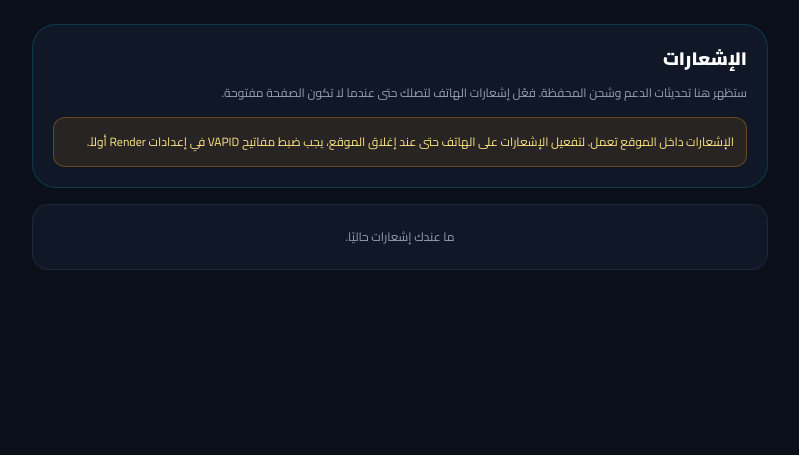
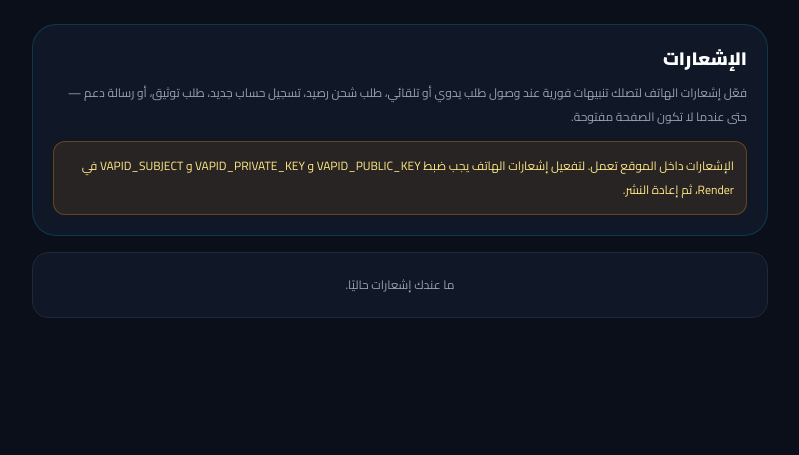
Before and after one commit to OWJMEDIA963/OWJ-MEDIA, a Flask app: page /notifications in a window 1280 px wide. Shown: the part 61-516 px from the top of the page, without its empty margins (240-1039 px from the left). Run offline with Flask 3, Linux system fonts and the light colour scheme; a user stored in the database is signed in; data that the repository does not hold is empty.

Commit message:
Add files via upload

```diff
--- a/app.py
+++ b/app.py
@@ -270,6 +270,12 @@ def send_user_notification(user_id, title, message, url='/notifications'):
             app.logger.exception('Unable to send push notification')
 
 
+def notify_admins(title, message, url='/admin'):
+    """Send an in-site and phone push notification to every administrator."""
+    for admin_user in User.query.filter_by(role='admin').all():
+        send_user_notification(admin_user.id, title, message, url)
+
+
 def get_or_create_single_support_ticket(user_id):
     # Merge legacy tickets into one ongoing customer-service conversation.
     tickets = SupportTicket.query.filter_by(user_id=user_id).order_by(SupportTicket.updated_at.desc(), SupportTicket.id.desc()).all()
@@ -372,6 +378,8 @@ def register():
         else:
             user = User(username=username, full_name=request.form.get('full_name','').strip(), email=request.form.get('email','').strip(), phone=request.form.get('phone','').strip())
             user.set_password(password); db.session.add(user); db.session.commit()
+            notify_admins('تسجيل حساب جديد', f'تم إنشاء حساب جديد باسم {user.username} ومعرّفه #{user.id}.', url_for('admin_accounts', account_id=user.id))
+            db.session.commit()
             session.permanent = True
             session['user_id'] = user.id
             flash('تم إنشاء الحساب بنجاح.', 'success')
@@ -415,6 +423,8 @@ def verification():
         req = VerificationRequest(user_id=user.id, full_name=user.full_name or user.username, email=email, phone=phone, gender=gender, age=age, status='pending')
         db.session.add(req)
         user.email = email; user.phone = phone
+        db.session.commit()
+        notify_admins('طلب توثيق جديد', f'أرسل {user.username} طلب توثيق حساب للمراجعة.', url_for('admin'))
         db.session.commit()
         flash('تم إرسال طلب التوثيق للإدارة للمراجعة.', 'success')
         return redirect(url_for('verification'))
@@ -480,6 +490,9 @@ def place_order(service_id):
     user.balance_usd -= total
     order = Order(user_id=user.id, service_id=service.id, service_name=service.name, link=link, quantity=quantity, total_price=total, status=('قيد التنفيذ' if service.service_type == 'smm' else 'قيد المراجعة'))
     db.session.add(order); db.session.commit()
+    order_kind = 'تلقائي عبر API' if service.service_type == 'smm' else ('يدوي' if service.service_type == 'manual' else 'طلب خدمة')
+    notify_admins(f'طلب جديد {order_kind} #{order.id}', f'المستخدم {user.username} (#{user.id}) أرسل طلب {service.name} بقيمة ${format_money(total)}. الحالة: {order.status}.', url_for('admin'))
+    db.session.commit()
     flash(('تم إرسال طلبك إلى مزوّد الخدمة. رقم الطلب: ' + provider_order_id) if provider_order_id else 'تم استلام طلبك بنجاح.', 'success'); return redirect(url_for('my_orders'))
 
 @app.errorhandler(413)
@@ -508,19 +521,22 @@ def deposit():
             except ValueError as exc:
                 flash(str(exc), 'error')
                 return redirect(url_for('deposit'))
-            db.session.add(DepositRequest(
+            deposit_request = DepositRequest(
                 user_id=current_user().id,
                 amount=amount,
                 proof=request.form.get('proof', '').strip(),
                 proof_image=proof_image,
                 payment_method_name=selected_payment.name
-            ))
+            )
+            db.session.add(deposit_request)
+            db.session.commit()
+            notify_admins(f'طلب شحن رصيد جديد #{deposit_request.id}', f'المستخدم {current_user().username} (#{current_user().id}) طلب شحن ${format_money(amount)} عبر {selected_payment.name}.', url_for('admin'))
             db.session.commit()
             flash('تم إرسال طلب الشحن للمراجعة.', 'success')
             return redirect(url_for('deposit'))
     user = current_user() if session.get('user_id') else None
     my_deposits = DepositRequest.query.filter_by(user_id=user.id).order_by(DepositRequest.id.desc()).all() if user else []
-    return render_template('deposit.html', payments=payments, my_deposits=my_deposits)
+    return render_template('deposit.html', payments=payments, my_deposits=my_deposits, agents=Agent.query.order_by(Agent.id.desc()).all())
 
 @app.route('/agents')
 def agents(): return render_template('agents.html', agents=Agent.query.order_by(Agent.id.desc()).all())
@@ -579,6 +595,7 @@ def support_ticket(ticket_id):
             ticket.updated_at = datetime.utcnow()
             if role == 'user':
                 ticket.status = 'بانتظار الدعم'
+                notify_admins('رسالة دعم جديدة', f'أرسل {user.username} رسالة جديدة في محادثة الدعم #{ticket.id}.', url_for('admin_support_ticket', ticket_id=ticket.id))
             else:
                 ticket.status = 'تم الرد'
                 send_user_notification(ticket.user_id, 'تم الرد من الدعم', 'قام فريق أوج ميديا بالرد على محادثتك.', url_for('support_ticket', ticket_id=ticket.id))
@@ -638,7 +655,7 @@ def admin_support_ticket(ticket_id):
 @login_required
 def notifications_page():
     items = Notification.query.filter_by(user_id=current_user().id).order_by(Notification.created_at.desc()).limit(100).all()
-    return render_template('notifications.html', notifications=items, vapid_public_key=os.environ.get('VAPID_PUBLIC_KEY', ''))
+    return render_template('notifications.html', notifications=items, vapid_public_key=os.environ.get('VAPID_PUBLIC_KEY', ''), is_admin=(current_user().role == 'admin'))
 
 
 @app.route('/notifications/read/<int:notification_id>', methods=['POST'])
--- a/templates/admin.html
+++ b/templates/admin.html
@@ -18,6 +18,7 @@
     <div class="bg-gray-900 border border-gray-800 rounded-3xl p-6 shadow-xl flex flex-col gap-4">
         <div>
             <h1 class="text-base font-black text-white mb-1">لوحة التحكم الإدارية</h1>
+            <a href="/notifications" class="mt-3 inline-flex w-full items-center justify-center gap-2 rounded-xl border border-cyan-400/30 bg-cyan-500/10 px-4 py-3 text-xs font-black text-cyan-300">🔔 تفعيل إشعارات الإدارة على هاتفي</a>
             <p class="text-xs text-gray-400">إدارة الحسابات والطلبات والمحافظ والخدمات والوكلاء والدعم والنسخ الاحتياطي.</p>
         </div>
         <div class="flex w-full flex-col gap-2 sm:flex-row sm:flex-wrap">
--- a/templates/notifications.html
+++ b/templates/notifications.html
@@ -4,8 +4,8 @@
 <div class="mx-auto max-w-3xl space-y-4 px-4 py-6">
   <div class="rounded-3xl border border-cyan-500/20 bg-gray-900 p-5">
     <h1 class="text-lg font-black text-white">الإشعارات</h1>
-    <p class="mt-2 text-xs leading-6 text-gray-400">ستظهر هنا تحديثات الدعم وشحن المحفظة. فعّل إشعارات الهاتف لتصلك حتى عندما لا تكون الصفحة مفتوحة.</p>
-    {% if vapid_public_key %}<button id="enablePush" type="button" class="mt-3 rounded-xl bg-cyan-500 px-4 py-3 text-xs font-black text-gray-950">تفعيل إشعارات الهاتف</button><p id="pushStatus" class="mt-2 text-[11px] text-gray-400"></p>{% else %}<p class="mt-3 rounded-xl border border-amber-500/30 bg-amber-500/10 p-3 text-xs leading-6 text-amber-200">الإشعارات داخل الموقع تعمل. لتفعيل الإشعارات على الهاتف حتى عند إغلاق الموقع، يجب ضبط مفاتيح VAPID في إعدادات Render أولاً.</p>{% endif %}
+    <p class="mt-2 text-xs leading-6 text-gray-400">{% if is_admin %}فعّل إشعارات الهاتف لتصلك تنبيهات فورية عند وصول طلب يدوي أو تلقائي، طلب شحن رصيد، تسجيل حساب جديد، طلب توثيق، أو رسالة دعم — حتى عندما لا تكون الصفحة مفتوحة.{% else %}ستظهر هنا تحديثات الدعم وشحن المحفظة. فعّل إشعارات الهاتف لتصلك حتى عندما لا تكون الصفحة مفتوحة.{% endif %}</p>
+    {% if vapid_public_key %}<button id="enablePush" type="button" class="mt-3 rounded-xl bg-cyan-500 px-4 py-3 text-xs font-black text-gray-950">تفعيل إشعارات الهاتف</button><p id="pushStatus" class="mt-2 text-[11px] text-gray-400"></p>{% else %}<p class="mt-3 rounded-xl border border-amber-500/30 bg-amber-500/10 p-3 text-xs leading-6 text-amber-200">الإشعارات داخل الموقع تعمل. لتفعيل إشعارات الهاتف يجب ضبط VAPID_PUBLIC_KEY و VAPID_PRIVATE_KEY و VAPID_SUBJECT في Render، ثم إعادة النشر.</p>{% endif %}
   </div>
   {% for item in notifications %}
   <div class="rounded-2xl border {% if item.is_read %}border-gray-800 bg-gray-900{% else %}border-cyan-500/30 bg-cyan-950/30{% endif %} p-4">
```
Also changed, not shown: templates/deposit.html (+17 -1 lines), README_V57_AR.txt (added).
